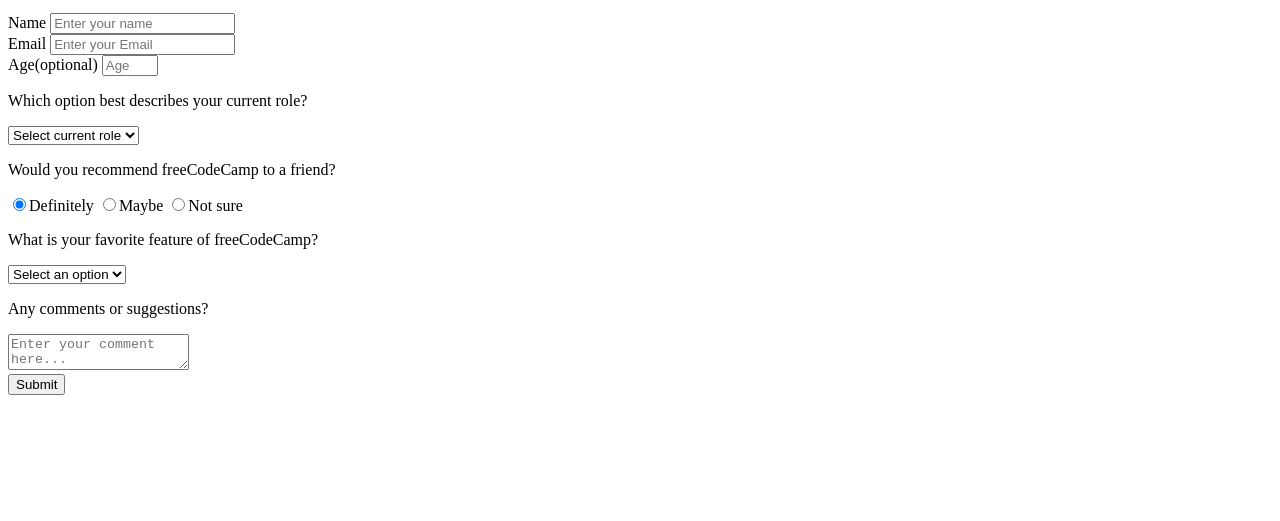
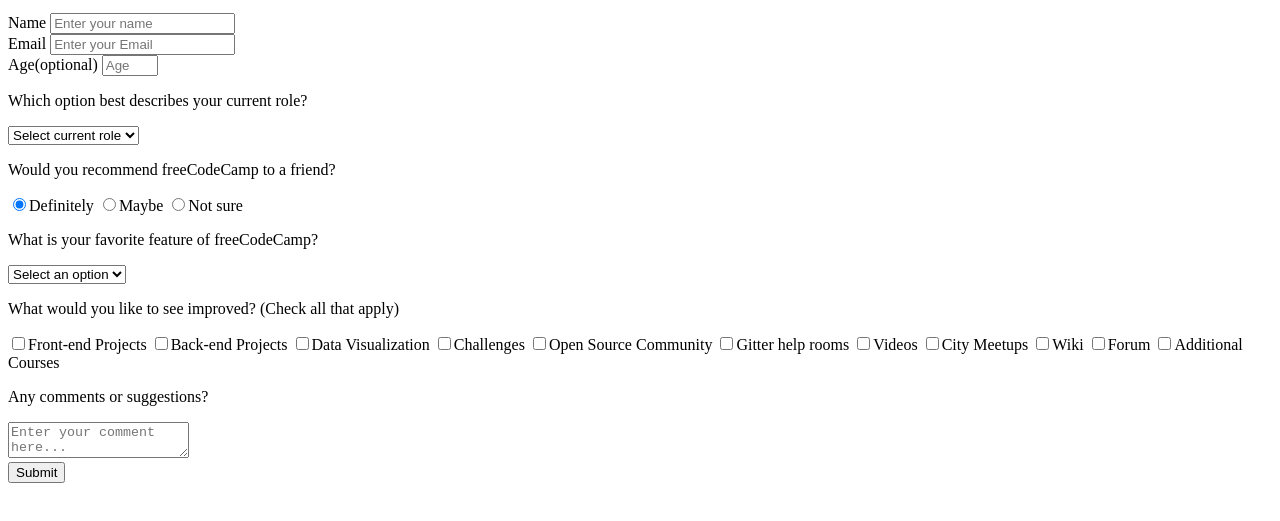
Before and after one commit to Tanqueta88/Survey-form, a plain HTML site: page Index.html in a window 1280 px wide. Shown: the part 101-622 px from the top of the page. Drawn offline with Linux system fonts and the light colour scheme.

Commit message:
Vertical and horizontal ordering of elements, checkbox is added

```diff
--- a/Index.html
+++ b/Index.html
@@ -63,7 +63,23 @@
     </div>
 
     <div class="form-group">
+      <p>
+        What would you like to see improved?
+        <span class="clue">(Check all that apply)</span>
+      </p>
 
+      <label><input name="prefer" value="front-end-projects" type="checkbox" class="input-checkbox">Front-end Projects</label>
+      <label>
+        <input name="prefer" value="back-end-projects" type="checkbox" class="input-checkbox">Back-end Projects</label>
+      <label><input name="prefer" value="data-visualization" type="checkbox" class="input-checkbox">Data Visualization</label>
+      <label><input name="prefer" value="challenges" type="checkbox" class="input-checkbox">Challenges</label>
+      <label><input name="prefer" value="open-source-community" type="checkbox" class="input-checkbox">Open Source Community</label>
+      <label><input name="prefer" value="gitter-help-rooms" type="checkbox" class="input-checkbox">Gitter help rooms</label>
+      <label><input name="prefer" value="videos" type="checkbox" class="input-checkbox">Videos</label>
+      <label><input name="prefer" value="city-meetups" type="checkbox" class="input-checkbox">City Meetups</label>
+      <label><input name="prefer" value="wiki" type="checkbox" class="input-checkbox">Wiki</label>
+      <label><input name="prefer" value="forum" type="checkbox" class="input-checkbox">Forum</label>
+      <label><input name="prefer" value="additional-courses" type="checkbox" class="input-checkbox">Additional Courses</label>
     </div>
 
     <div class="form-group">
```
